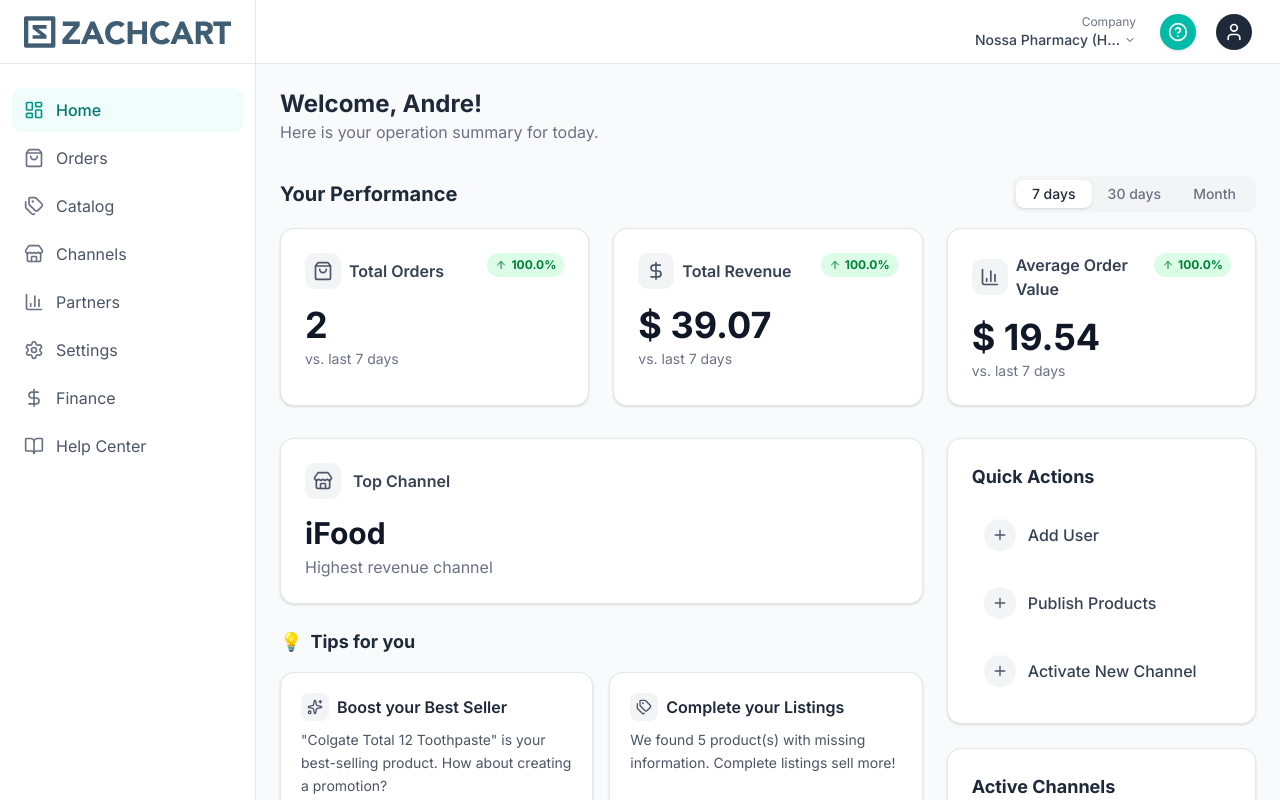
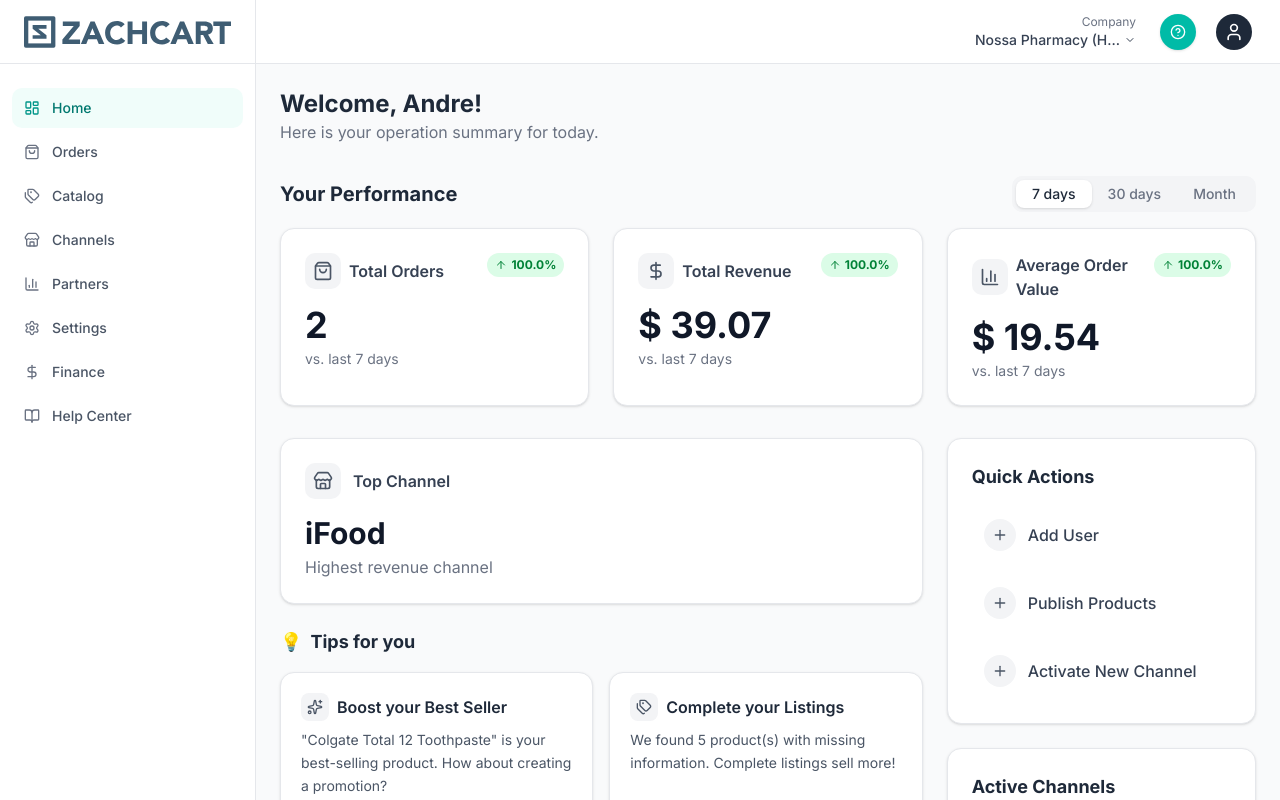
Before and after one commit to zach-am/zachcart-platform, a React (Vite) app: page / in a window 1280 px wide. Built offline with nearby package versions, Linux system fonts and the light colour scheme.

Commit message:
Refactor navigation chrome with shadcn buttons

```diff
--- a/src/components/Header.tsx
+++ b/src/components/Header.tsx
@@ -2,6 +2,7 @@ import React from 'react';
 import { IconUser, IconHelp, IconChevronDown } from '../constants';
 import { useUI } from '../contexts/UIContext';
 import zachcartIcon from '../assets/branding/zachcart-icon.png';
+import { Button } from './ui/button';
 
 export const Header: React.FC = () => {
     const { navigate } = useUI();
@@ -18,9 +19,9 @@ export const Header: React.FC = () => {
                         Nossa Pharmacy (H... <IconChevronDown className="w-3 h-3" />
                     </div>
                 </div>
-                <button onClick={() => navigate({ type: 'help' })} className="p-2 text-white bg-teal-500 hover:bg-teal-600 rounded-full shadow-sm">
+                <Button size="icon" onClick={() => navigate({ type: 'help' })} className="rounded-full bg-teal-500 text-white shadow-sm hover:bg-teal-600">
                     <IconHelp className="w-5 h-5" />
-                </button>
+                </Button>
                 <div className="flex items-center gap-2 cursor-pointer hover:bg-gray-50 p-1 rounded-lg transition-colors">
                     <div className="w-9 h-9 bg-gray-800 rounded-full flex items-center justify-center">
                         <IconUser className="w-5 h-5 text-white" />
--- a/src/components/PageHeader.tsx
+++ b/src/components/PageHeader.tsx
@@ -1,6 +1,7 @@
 import React from 'react';
 import { IconChevronLeft } from '../constants';
 import { useUI } from '../contexts/UIContext';
+import { Button } from './ui/button';
 
 interface PageHeaderProps {
     title: string;
@@ -15,9 +16,9 @@ export const PageHeader: React.FC<PageHeaderProps> = ({ title, description, acti
         <div className="flex flex-col md:flex-row md:items-center justify-between gap-4 mb-6">
             <div className="flex items-center gap-2">
                 {showBackButton && (
-                    <button onClick={() => navigate({ type: 'home' })} className="p-2 hover:bg-gray-200 rounded-full">
+                    <Button variant="ghost" size="icon" onClick={() => navigate({ type: 'home' })} className="rounded-full hover:bg-gray-200">
                         <IconChevronLeft className="w-6 h-6 text-gray-600" />
-                    </button>
+                    </Button>
                 )}
                 <div>
                     <h1 className="text-2xl font-bold text-gray-800">{title}</h1>
--- a/src/components/Sidebar.tsx
+++ b/src/components/Sidebar.tsx
@@ -3,6 +3,8 @@ import { useUI } from '../contexts/UIContext';
 import { IconHome, IconShoppingBag, IconTag, IconStore, IconChart, IconSettings, IconDollar, IconBookOpen } from '../constants';
 import zachcartLogo from '../assets/branding/zachcart-logo.svg';
 import zachcartIcon from '../assets/branding/zachcart-icon.png';
+import { buttonVariants } from './ui/button';
+import { cn } from '@/lib/utils';
 
 export const Sidebar: React.FC = () => {
     const { currentView, navigate, isSidebarCollapsed } = useUI();
@@ -36,11 +38,14 @@ export const Sidebar: React.FC = () => {
                         <div key={item.id}>
                             <button
                                 onClick={() => navigate({ type: item.id as any })}
-                                className={`w-full flex items-center gap-3 px-3 py-2.5 rounded-lg transition-colors ${
+                                className={cn(
+                                    buttonVariants({ variant: 'ghost' }),
+                                    `w-full justify-start gap-3 px-3 py-2.5 rounded-lg transition-colors h-auto ${
                                     isActive
                                         ? 'bg-teal-50 text-teal-700 font-medium'
                                         : 'text-gray-600 hover:bg-gray-50 hover:text-gray-900'
-                                }`}
+                                }`
+                                )}
                             >
                                 <item.icon className={`w-5 h-5 ${isActive ? 'text-teal-600' : 'text-gray-500'}`} />
                                 {!isSidebarCollapsed && (
```
